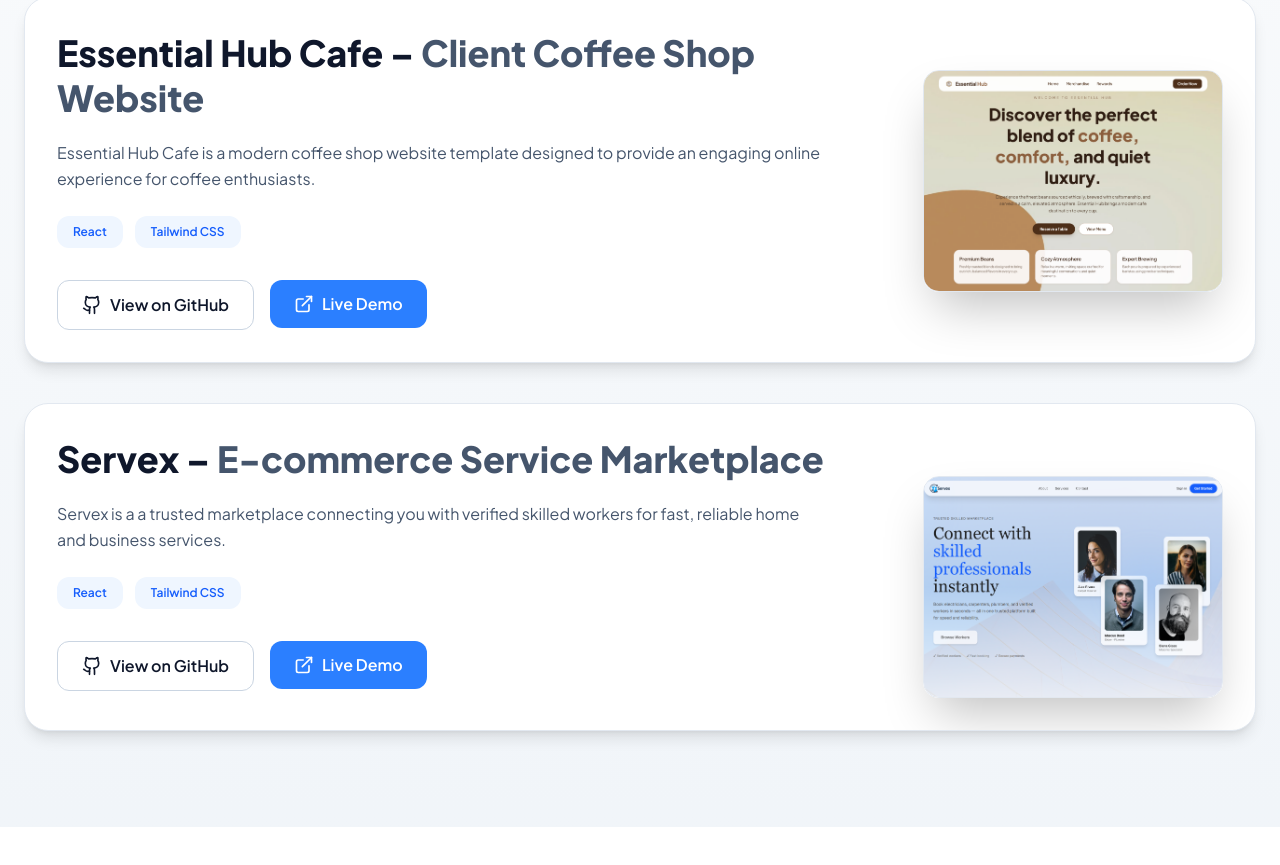
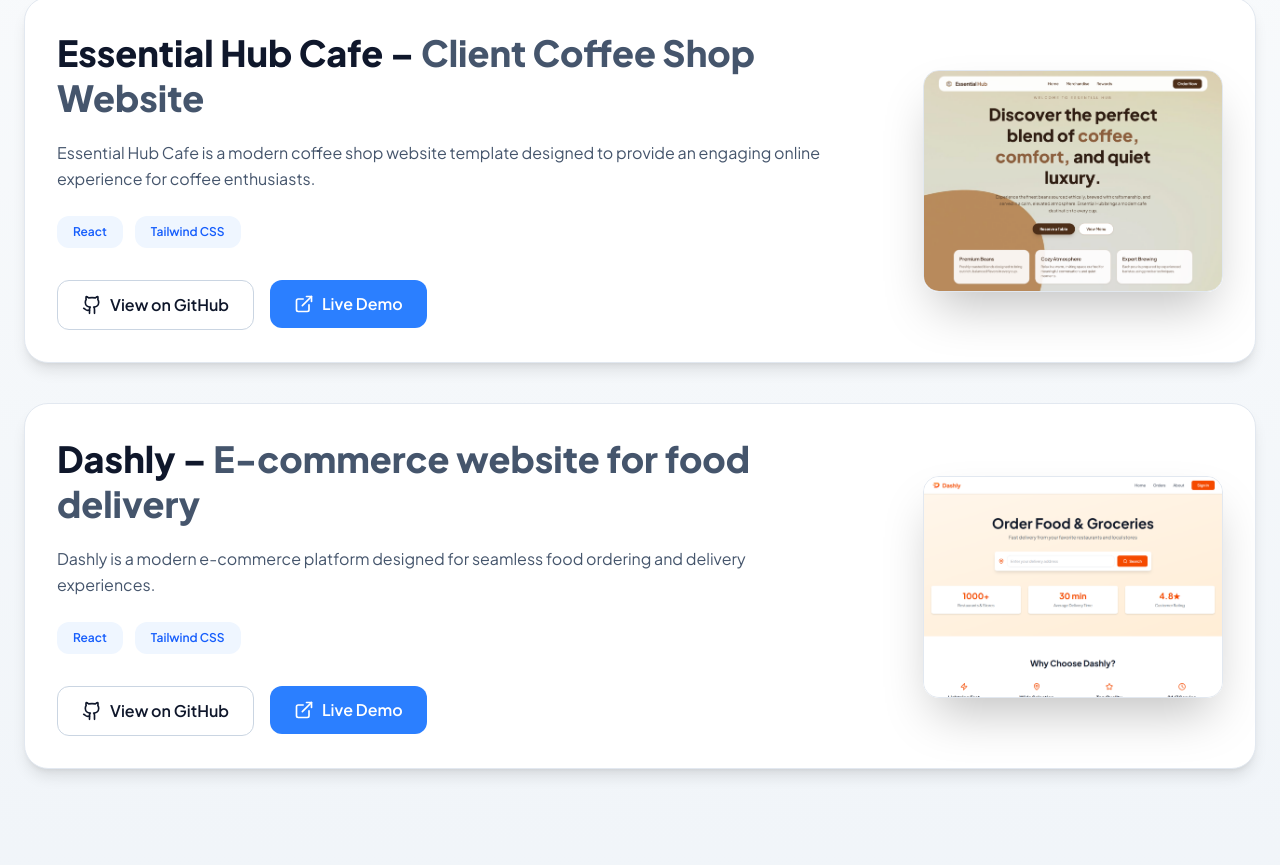
Before and after one commit to SherwinX1/sherwin.io, a React (Vite) app: page /projects in a window 1280 px wide. Shown: the part 1065-1930 px from the top of the page. Before the commit the page ends 1892 px from the top, so only its background shows below. Built offline with nearby package versions, Linux system fonts and the light colour scheme.

Commit message:
Added Dashly Project
deleted servex

```diff
--- a/src/components/Projects.jsx
+++ b/src/components/Projects.jsx
@@ -6,7 +6,7 @@
 import mediImg from '../assets/meditrack.png';
 import sherwinImg from '../assets/sherwin.png';
 import essentialImg from '../assets/essential.png';
-import servexImg from '../assets/servex.png';
+import dashlyImg from '../assets/dashly.png';
 
 export default function Projects({ isDarkMode }) {
   const projectData = [
@@ -48,14 +48,14 @@
 
         {
       id: 4,
-      title: 'Servex',
-      subtitle: 'E-commerce Service Marketplace',
+      title: 'Dashly',
+      subtitle: 'E-commerce website for food delivery',
       description:
-        'Servex is a a trusted marketplace connecting you with verified skilled workers for fast, reliable home and business services.',
+        'Dashly is a modern e-commerce platform designed for seamless food ordering and delivery experiences.',
       tags: ['React', 'Tailwind CSS'],
-      github: 'https://github.com/SherwinX1/Servex',
-      live: '',
-      image: servexImg,
+      github: 'https://github.com/SherwinX1/Dashly',
+      live: 'https://dashly-gamma.vercel.app/',
+      image: dashlyImg,
     },
   ];
 
```
Also changed, not shown: src/assets/dashly.png (added).
